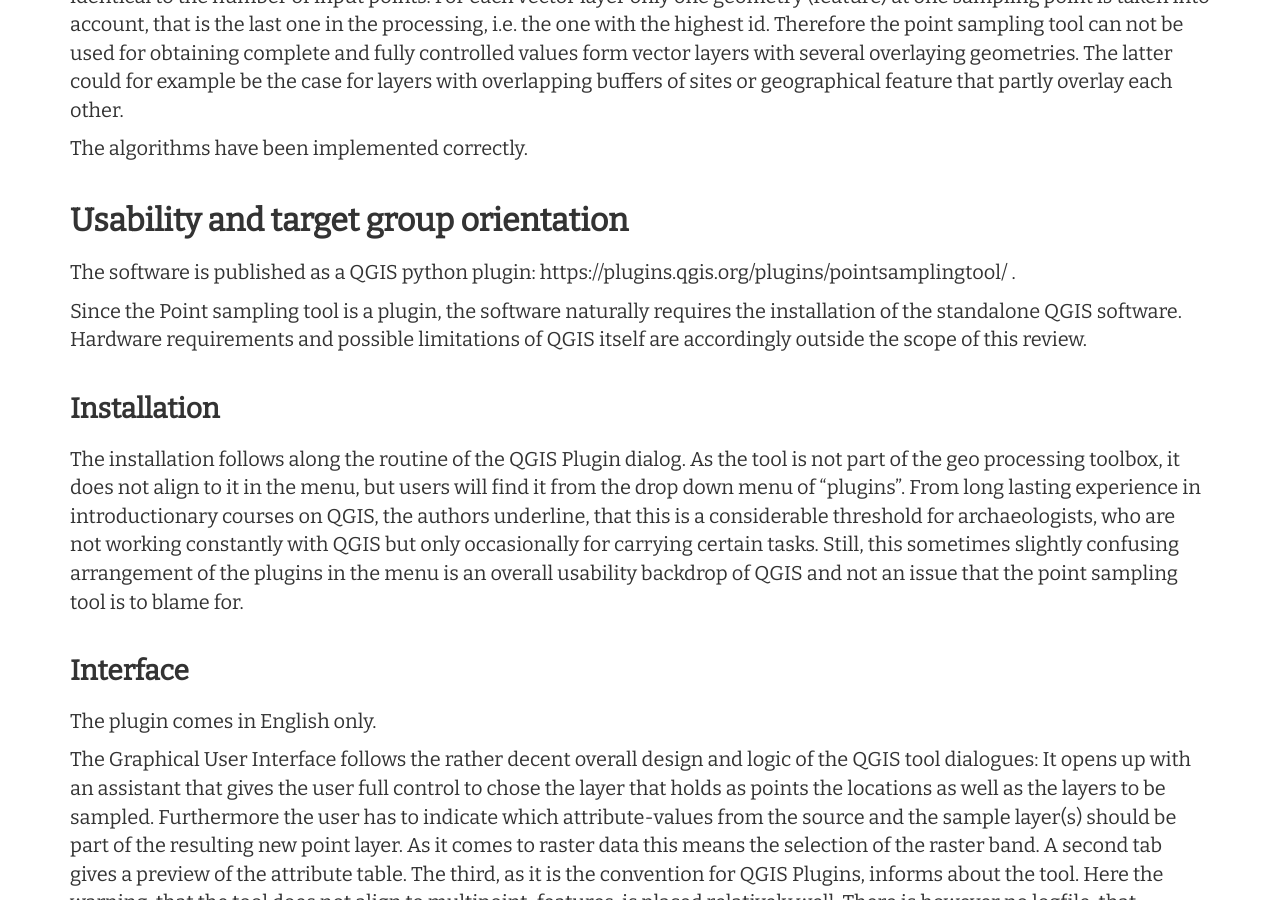
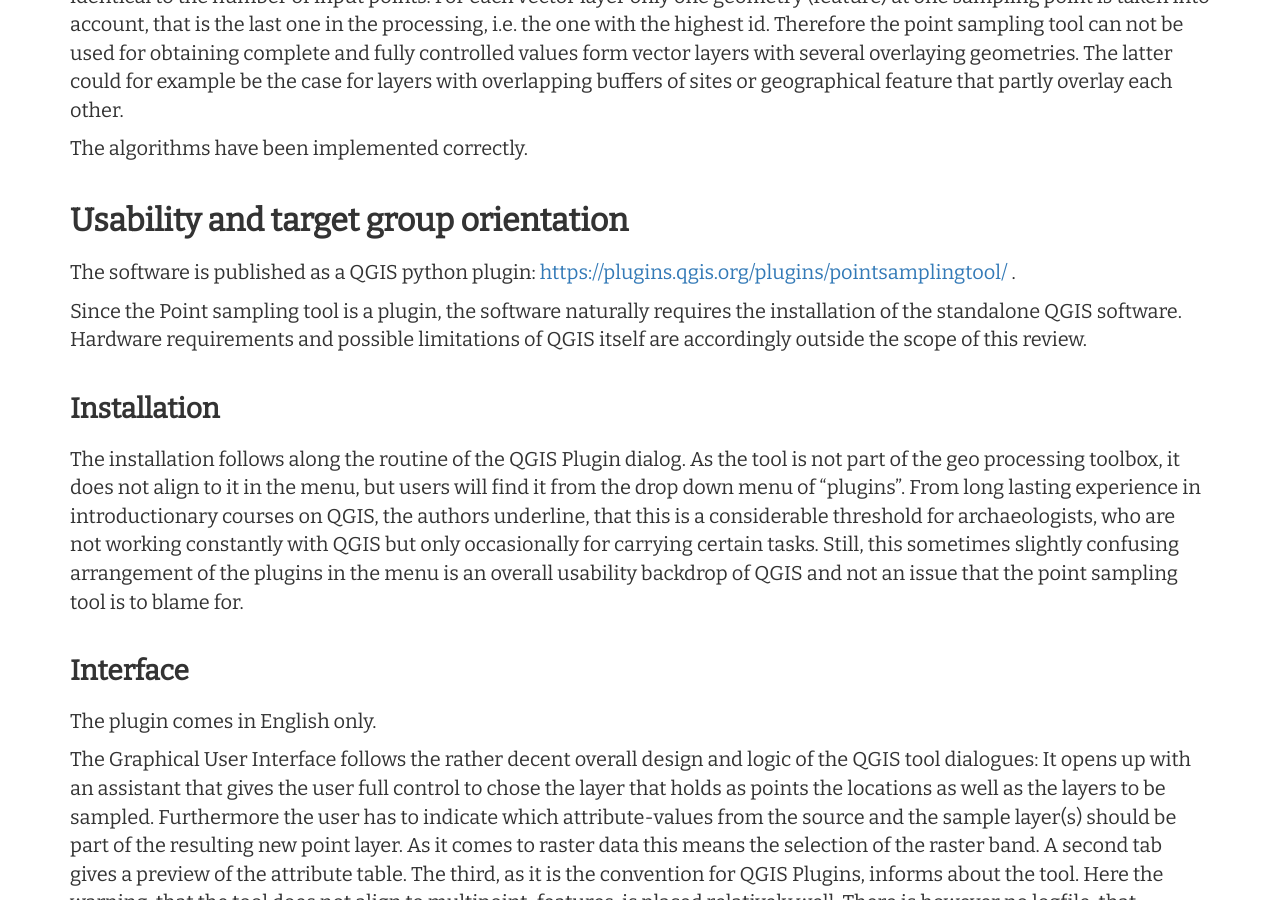
Before and after one commit to Research-Squirrel-Engineers/DGUF_PointSamplingTool, a Jekyll site: the page built from Review_Draft.md, in a window 1280 px wide and 900 px high, scrolled down 1943 px. Built offline with Jekyll 4.4.1, drawn with Linux system fonts in a browser that asks for light colours; nearby versions of some CDN libraries; part of the change alters nothing that is shown.

```diff
--- a/Review_Draft.md
+++ b/Review_Draft.md
@@ -74,7 +74,7 @@ The latest stable version is 0.5.3
 - Short description: *QGIS plugin for sampling polygon attributes and raster values from multiple layers at specified sampling points*.
 - Reviewed version: *0.5.3*.
 - Platform: *Windows, MacOS, Linux*.
-- Website: *https://plugins.qgis.org/plugins/pointsamplingtool/*.
+- Website: *[https://plugins.qgis.org/plugins/pointsamplingtool/](https://plugins.qgis.org/plugins/pointsamplingtool/)*.
 - Licensing: *"Open Source with GNU General Public License (GPL)"*.
 - Costs: *free of charge*.
 - Input and output formats: *geo-vector data formats (ESRI Shapefile, Geopackage, . ...), geo-raster data formats (GeoTIFF, ...), "table data" (CSV, TXT, ...)* .
@@ -99,7 +99,7 @@ The algorithms have been implemented correctly.
 
 ### Usability and target group orientation
 
-The software is published as a QGIS python plugin: https://plugins.qgis.org/plugins/pointsamplingtool/ .
+The software is published as a QGIS python plugin: [https://plugins.qgis.org/plugins/pointsamplingtool/](https://plugins.qgis.org/plugins/pointsamplingtool/) .
 
 Since the Point sampling tool is a plugin, the software naturally requires the installation of the standalone QGIS software. Hardware requirements and possible limitations of QGIS itself are accordingly outside the scope of this review.
 
@@ -185,12 +185,15 @@ The test was carried out with QGIS vers. 3.10, Coruna, on a Notebook (Intel Core
 ### figure captions
 
 ![Testdata 1](images/testdata1_vers1.png)
+
 *Fig. 1 Randomly chosen location of sampling points (layer A) in Northern Germany. Geodata: Map tiles by Stamen Design, under CC BY 3.0. Data by OpenStreetMap, under ODb. Image: authors*
 
 ![Testdata 2](images/testdata2_vers1.png)
+
 *Fig. 2 Sampling points layer A (blue dots) and layer B (yellow dots) with slight offset. Image: authors.*
 
 ![Testdata 2](images/testdata3_vers1.png)
+
 *Fig. 3 Detail with only some of the polygons of layer C and their ID. The sample of the point in the upper left corner is taken of the polygon "ID 48". Image: authors.*
 
 ---
```
